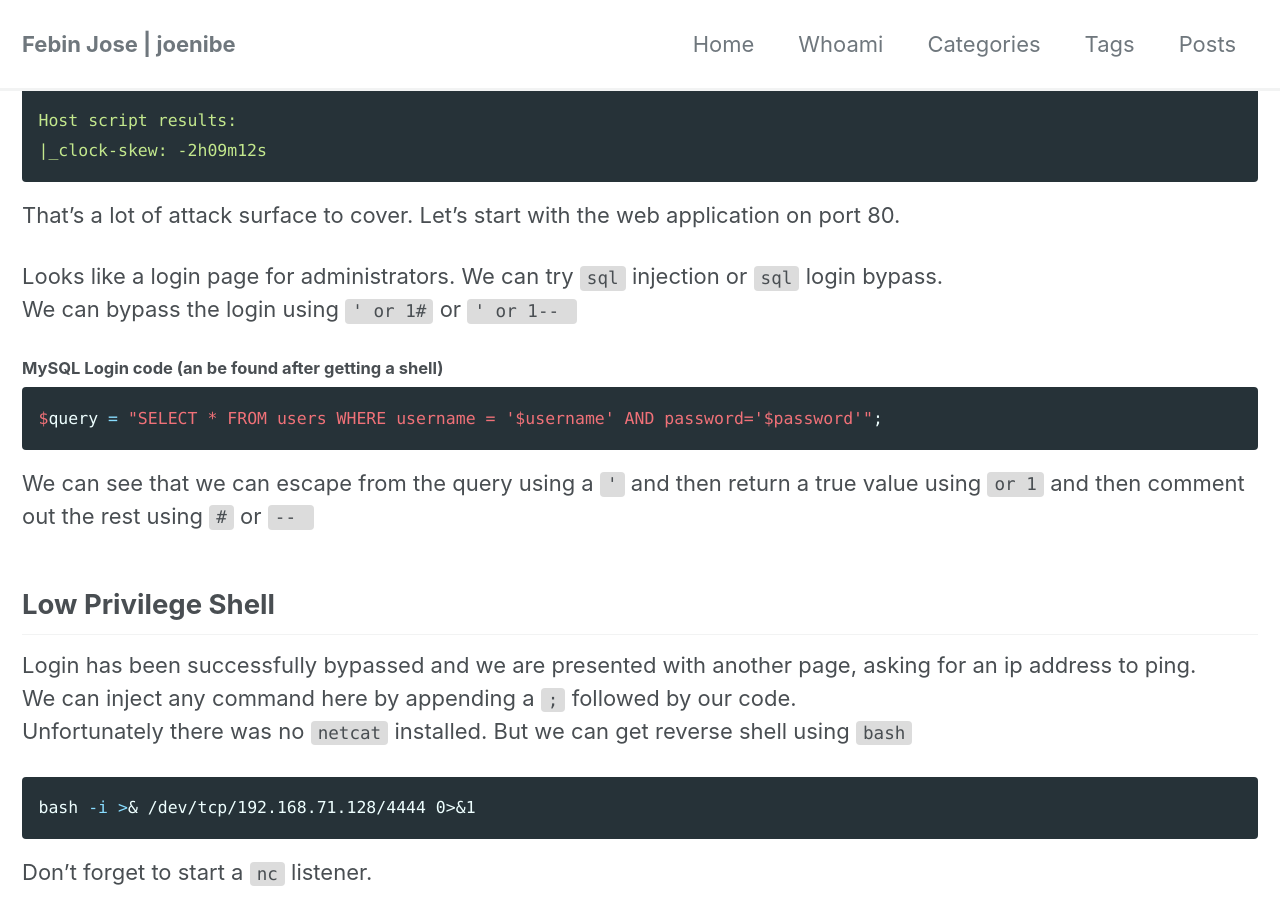
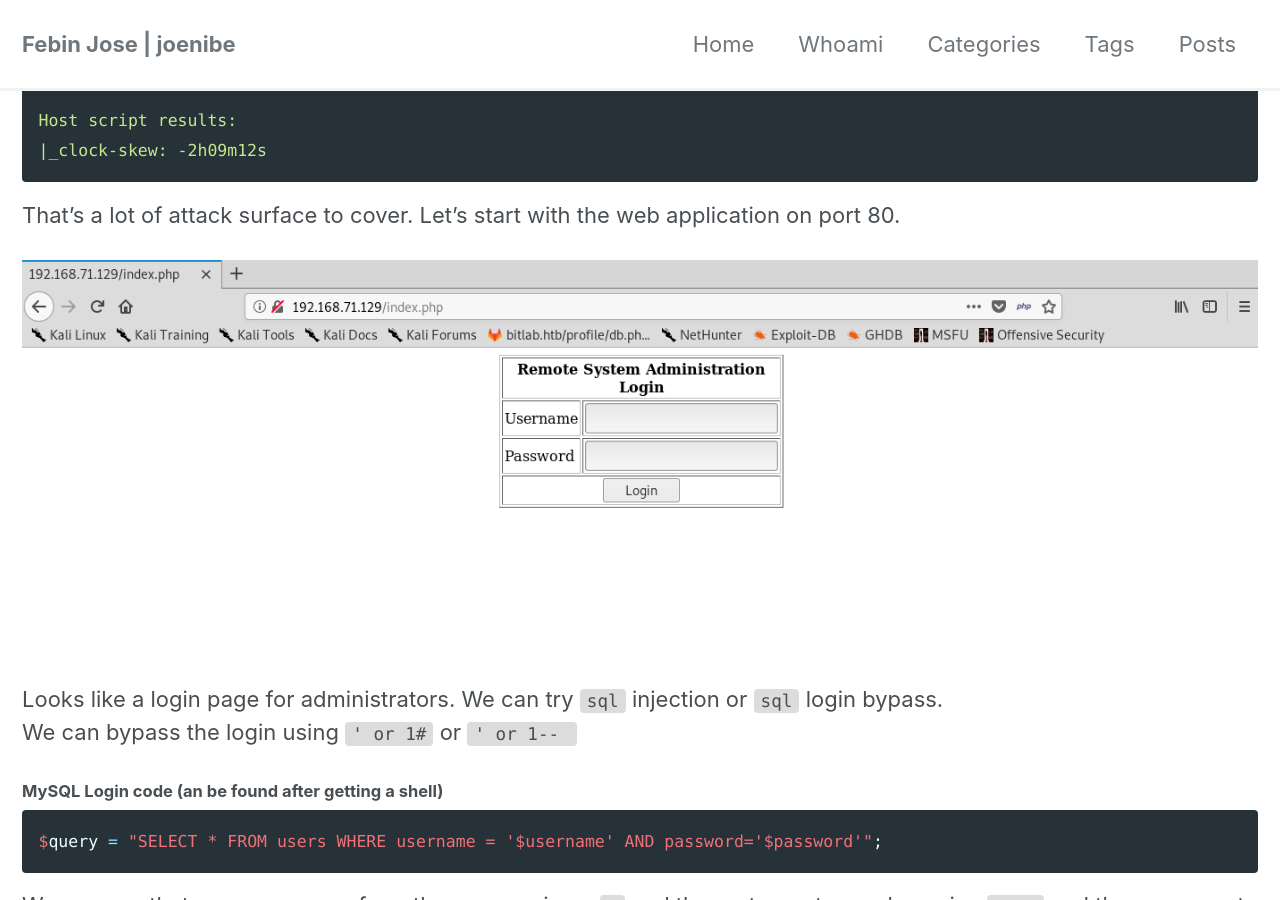
Before and after one commit to JoeNibe/JoeNibe.github.io, a Jekyll site: the page built from _posts/vulnhub/2020-01-29-kioptrix #2.md, in a window 1280 px wide and 900 px high, scrolled down 1563 px. Built offline with Jekyll 4.4.1, drawn with Linux system fonts in a browser that asks for light colours; cached includes are drawn as plain includes; nearby versions of some CDN libraries.

Commit message:
Update 2020-01-29-kioptrix #2.md

```diff
--- a/_posts/vulnhub/2020-01-29-kioptrix #2.md
+++ b/_posts/vulnhub/2020-01-29-kioptrix #2.md
@@ -59,6 +59,7 @@
 
 That's a lot of attack surface to cover. Let's start with the web application on port 80.
 
+![image1]({{ site.url }}{{ site.baseurl }}/assets/images/vulnhubimg/kioptrix2/login.png){: .align-center}
 Looks like a login page for administrators. We can try `sql` injection or `sql` login bypass.
 We can bypass the login using `' or 1#` or `' or 1-- `
 
@@ -70,6 +71,7 @@
 
 ## Low Privilege Shell
 Login has been successfully bypassed and we are presented with another page, asking for an ip address to ping.
+![image1]({{ site.url }}{{ site.baseurl }}/assets/images/vulnhubimg/kioptrix2/revshell.png){: .align-center}
 We can inject any command here by appending a `;` followed by our code.
 Unfortunately there was no `netcat` installed. But we can get reverse shell using `bash`
 
```
